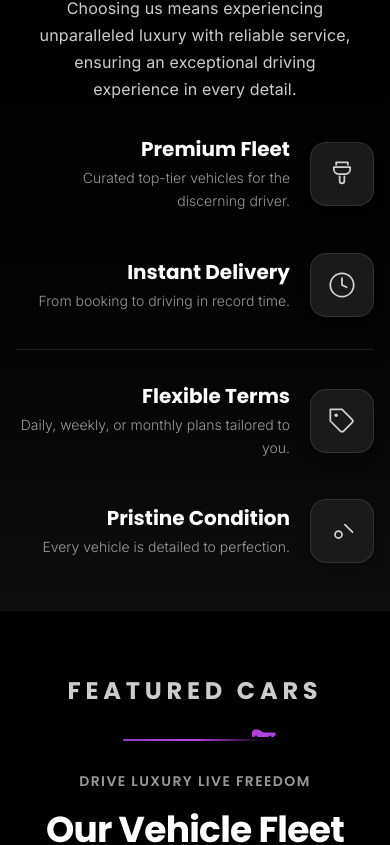
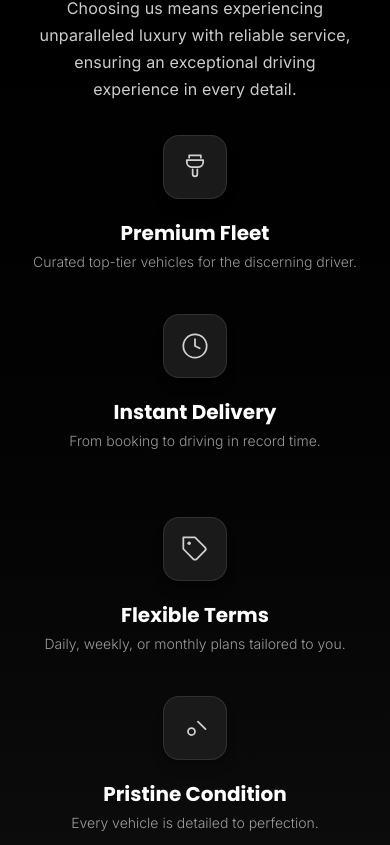
Before and after one commit to Muhammed-Haider/car-rental-service, a Next.js app: page / in a window 390 px wide. Shown: the part 2280-3125 px from the top of the page. Built offline with nearby package versions, Linux system fonts and the light colour scheme.

Commit message:
Refactor: Center 'Why Choose Us' content on mobile

```diff
--- a/src/components/WhyChooseUs.jsx
+++ b/src/components/WhyChooseUs.jsx
@@ -61,10 +61,10 @@ export default function WhyChooseUs() {
         <div className="mt-8 md:mt-12 relative z-10">
           <div className="flex flex-col md:flex-row items-stretch justify-center gap-8 md:gap-0">
 
-            {/* Left Column - Right Aligned Text */}
-            <div className="flex-1 flex flex-col gap-10 items-end text-right md:pr-12 md:list-none border-b md:border-b-0 md:border-r border-white/10 pb-8 md:pb-0">
-              <div className="group flex items-center justify-end gap-5 w-full md:max-w-md transition-all duration-300 hover:-translate-x-2">
-                <div className="flex flex-col">
+            {/* Left Column - Right Aligned Text on Desktop, Centered on Mobile */}
+            <div className="flex-1 flex flex-col gap-10 items-center text-center md:items-end md:text-right md:pr-12 md:list-none md:border-r border-white/10 pb-8 md:pb-0">
+              <div className="group flex flex-col-reverse md:flex-row items-center justify-center md:justify-end gap-5 w-full md:max-w-md transition-all duration-300 hover:-translate-y-2 md:hover:-translate-x-2 md:hover:translate-y-0">
+                <div className="flex flex-col items-center md:items-end">
                   <h4 className="font-bold text-xl text-white mb-1 group-hover:text-[#B844E8] transition-colors">Premium Fleet</h4>
                   <p className="text-sm text-white/60 leading-relaxed font-light">Curated top-tier vehicles for the discerning driver.</p>
                 </div>
@@ -77,8 +77,8 @@ export default function WhyChooseUs() {
                 </div>
               </div>
 
-              <div className="group flex items-center justify-end gap-5 w-full md:max-w-md transition-all duration-300 hover:-translate-x-2">
-                <div className="flex flex-col">
+              <div className="group flex flex-col-reverse md:flex-row items-center justify-center md:justify-end gap-5 w-full md:max-w-md transition-all duration-300 hover:-translate-y-2 md:hover:-translate-x-2 md:hover:translate-y-0">
+                <div className="flex flex-col items-center md:items-end">
                   <h4 className="font-bold text-xl text-white mb-1 group-hover:text-[#B844E8] transition-colors">Instant Delivery</h4>
                   <p className="text-sm text-white/60 leading-relaxed font-light">From booking to driving in record time.</p>
                 </div>
@@ -91,29 +91,29 @@ export default function WhyChooseUs() {
               </div>
             </div>
 
-            {/* Right Column - Left Aligned Text */}
-            <div className="flex-1 flex flex-col gap-10 items-start text-left md:pl-12 pt-0 md:pt-0">
-              <div className="group flex flex-row-reverse md:flex-row items-center justify-start gap-5 w-full md:max-w-md transition-all duration-300 hover:translate-x-2">
+            {/* Right Column - Left Aligned Text on Desktop, Centered on Mobile */}
+            <div className="flex-1 flex flex-col gap-10 items-center text-center md:items-start md:text-left md:pl-12 pt-0 md:pt-0">
+              <div className="group flex flex-col md:flex-row items-center justify-center md:justify-start gap-5 w-full md:max-w-md transition-all duration-300 hover:-translate-y-2 md:hover:translate-x-2 md:hover:translate-y-0">
                 <div className="flex-shrink-0 w-16 h-16 rounded-2xl bg-[#1A1A1A] border border-white/10 flex items-center justify-center shadow-lg group-hover:shadow-[0_0_20px_rgba(184,68,232,0.15)] group-hover:border-[#B844E8]/30 transition-all duration-300">
                   <svg width="28" height="28" viewBox="0 0 24 24" fill="none" className="text-white/80 group-hover:text-[#B844E8] transition-colors">
                     <path d="M20.59 13.41l-7.17 7.17a2 2 0 01-2.83 0L2 12V2h10l8.59 8.59a2 2 0 010 2.82z" stroke="currentColor" strokeWidth="1.5" strokeLinecap="round" strokeLinejoin="round" />
                     <circle cx="7" cy="7" r="1.5" fill="currentColor" />
                   </svg>
                 </div>
-                <div className="flex flex-col items-end md:items-start text-right md:text-left">
+                <div className="flex flex-col items-center md:items-start text-center md:text-left">
                   <h4 className="font-bold text-xl text-white mb-1 group-hover:text-[#B844E8] transition-colors">Flexible Terms</h4>
                   <p className="text-sm text-white/60 leading-relaxed font-light">Daily, weekly, or monthly plans tailored to you.</p>
                 </div>
               </div>
 
-              <div className="group flex flex-row-reverse md:flex-row items-center justify-start gap-5 w-full md:max-w-md transition-all duration-300 hover:translate-x-2">
+              <div className="group flex flex-col md:flex-row items-center justify-center md:justify-start gap-5 w-full md:max-w-md transition-all duration-300 hover:-translate-y-2 md:hover:translate-x-2 md:hover:translate-y-0">
                 <div className="flex-shrink-0 w-16 h-16 rounded-2xl bg-[#1A1A1A] border border-white/10 flex items-center justify-center shadow-lg group-hover:shadow-[0_0_20px_rgba(184,68,232,0.15)] group-hover:border-[#B844E8]/30 transition-all duration-300">
                   <svg width="28" height="28" viewBox="0 0 24 24" fill="none" className="text-white/80 group-hover:text-[#B844E8] transition-colors">
                     <path d="M21 13l-6.5-6.5" stroke="currentColor" strokeWidth="1.5" strokeLinecap="round" strokeLinejoin="round" />
                     <circle cx="9" cy="15" r="3" stroke="currentColor" strokeWidth="1.5" />
                   </svg>
                 </div>
-                <div className="flex flex-col items-end md:items-start text-right md:text-left">
+                <div className="flex flex-col items-center md:items-start text-center md:text-left">
                   <h4 className="font-bold text-xl text-white mb-1 group-hover:text-[#B844E8] transition-colors">Pristine Condition</h4>
                   <p className="text-sm text-white/60 leading-relaxed font-light">Every vehicle is detailed to perfection.</p>
                 </div>
```
